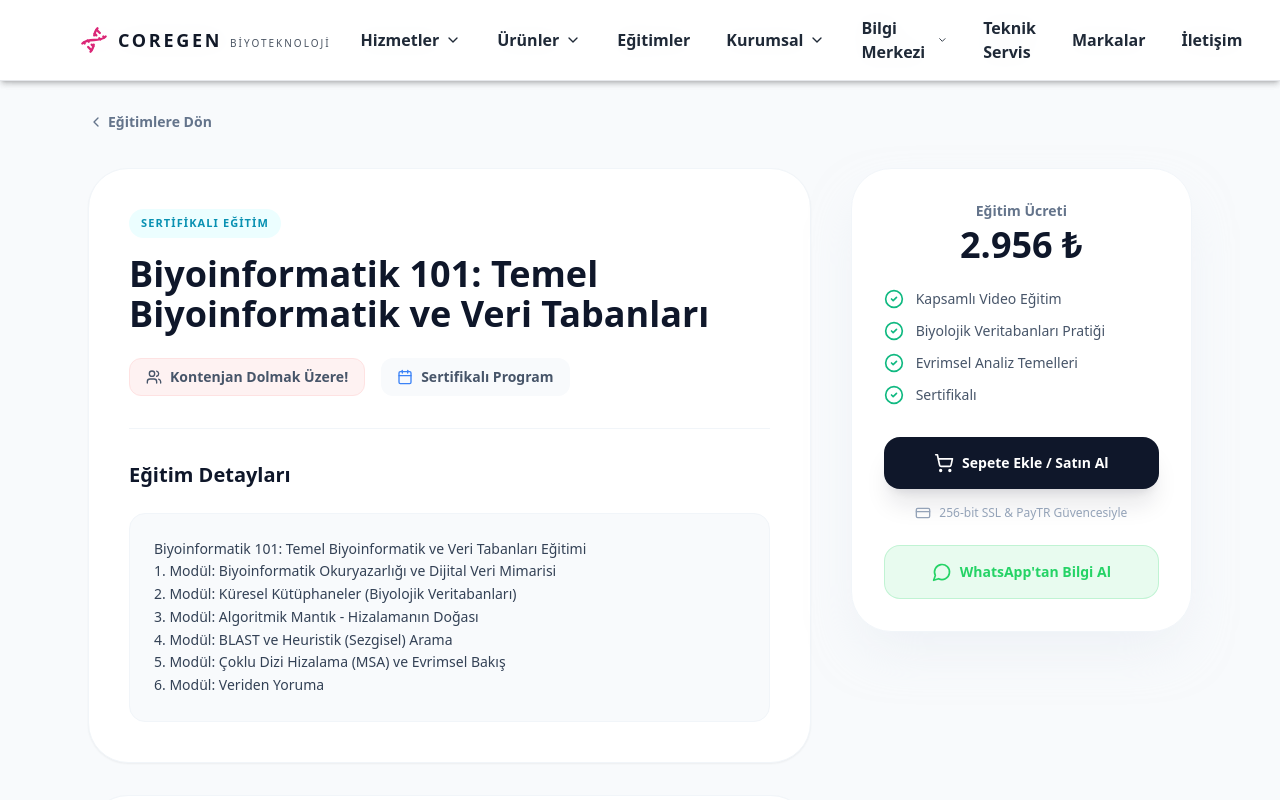
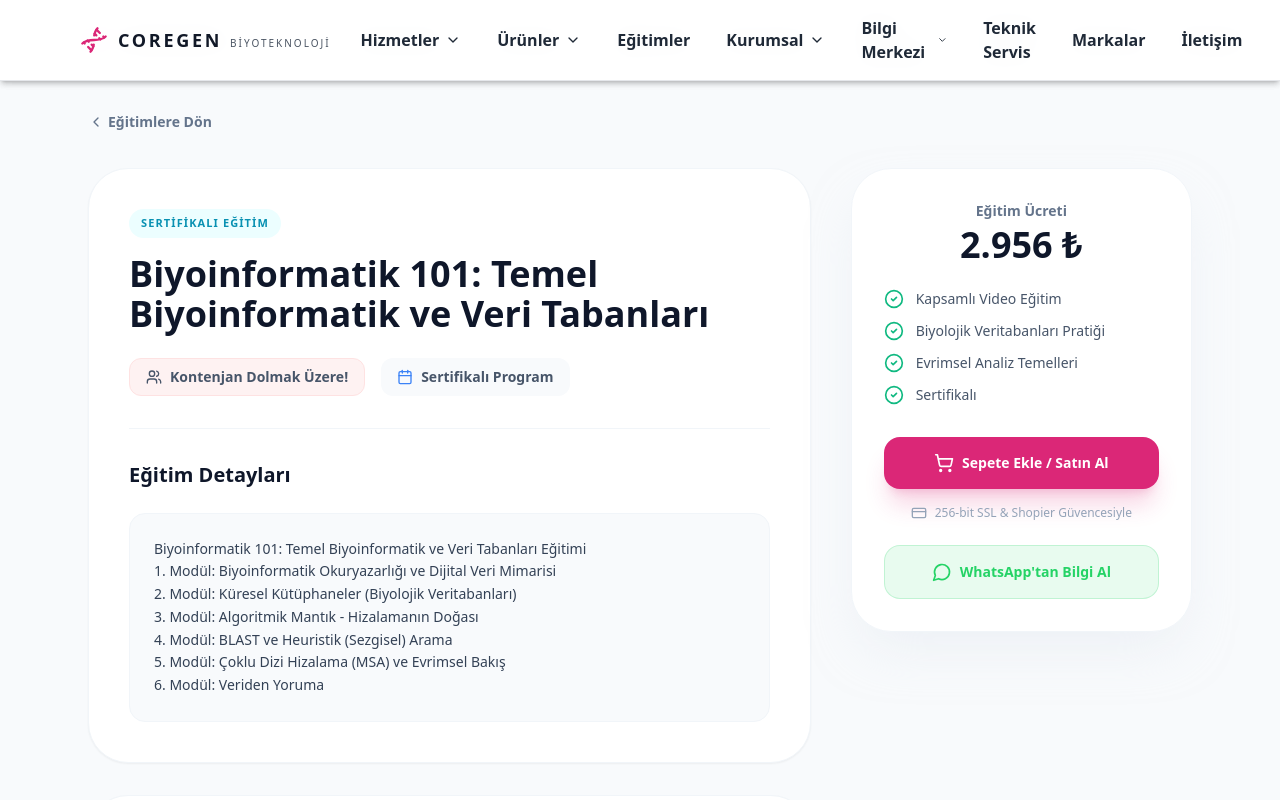
Before and after one commit to gnlakmese/coregen-biyoteknoloji, a Next.js app: page /egitimler/biyoinformatik-101 in a window 1280 px wide. Shown: the top 800 px of the page. Built offline with nearby package versions, Linux system fonts and the light colour scheme.

Commit message:
Update shopier URLs and modify cart button

```diff
--- a/src/app/(marketing)/egitimler/[id]/page.tsx
+++ b/src/app/(marketing)/egitimler/[id]/page.tsx
@@ -50,6 +50,7 @@ Biyoloji, moleküler biyoloji ve genetik, biyoteknoloji, biyomühendislik, tıp,
     instructorName: "Gönül Akmeşe",
     price: "5.605 ₺",
     features: ["10 Saat (5-6 Eylül)", "Online (Canlı) Eğitim", "Başlangıç / Orta Seviye", "Katılım Sertifikası"],
+    shopierUrl: "https://www.shopier.com/CoreGenBiyoteknoloji/49254483",
   },
   "coregen-genetik-akademisi": {
     title: "CoreGen Genetik Akademisi: Sertifikalı Genetik Eğitim Serisi",
@@ -129,6 +130,7 @@ Bilimi Öğren • Kendini Geliştir • Yetkinliğini Belgele
     instructorName: "Gönül Akmeşe",
     price: "1.500 ₺",
     features: ["Online Canlı Eğitim", "Her modül 3 saat teorik + 2 saat uygulama", "2 Ay kayıt erişimi", "Genetik Akademisi Uzmanlık Sertifikası (10+ Eğitim)"],
+    shopierUrl: "https://www.shopier.com/CoreGenBiyoteknoloji/49388038",
   },
   "sitogenetik": {
     title: "Sitogenetik ve Sanal Uygulamalı Karyotipleme Eğitimi",
@@ -220,6 +222,7 @@ info@coregenbiyoteknoloji.com`,
     instructorName: "Gönül Akmeşe",
     price: "2.553 ₺",
     features: ["Video Eğitim (4-5 Saat)", "Sanal karyotipleme + vaka örnekleri", "2 ay erişim süresi", "Katılım sertifikası"],
+    shopierUrl: "https://www.shopier.com/CoreGenBiyoteknoloji/49958492",
   },
   "biyoinformatik-101": {
     title: "Biyoinformatik 101: Temel Biyoinformatik ve Veri Tabanları",
@@ -234,6 +237,7 @@ info@coregenbiyoteknoloji.com`,
     instructorName: "Gönül Akmeşe",
     price: "2.956 ₺",
     features: ["Kapsamlı Video Eğitim", "Biyolojik Veritabanları Pratiği", "Evrimsel Analiz Temelleri", "Sertifikalı"],
+    shopierUrl: "https://www.shopier.com/CoreGenBiyoteknoloji/46890607",
   },
   "uygulamali-primer-tasarimi": {
     title: "Uygulamalı Primer Tasarımı Eğitimi",
@@ -252,6 +256,7 @@ info@coregenbiyoteknoloji.com`,
     instructorName: "Gönül Akmeşe",
     price: "1.928 ₺",
     features: ["Digital Araç Kullanımı", "Uygulama Örneği", "Sertifika Projesi", "Ömür Boyu Erişim"],
+    shopierUrl: "https://www.shopier.com/CoreGenBiyoteknoloji/46890580",
   },
   "biyoinformatik-bootcamp": {
     title: "Sıfırdan Biyoinformatik Bootcamp",
@@ -320,6 +325,7 @@ Eğer siz de biyoinformatiğe sağlam bir başlangıç yapmak istiyorsanız, ara
     instructorName: "Gönül Akmeşe",
     price: "Ücretsiz / 990 ₺",
     features: ["2 Gün / Toplam 10 Saat", "Canlı Online Eğitim", "1 Yıl Kayıt Erişimi (Premium)", "Eğitim Materyalleri"],
+    shopierUrl: "https://www.shopier.com/CoreGenBiyoteknoloji/48968346",
   }
 };
 
@@ -328,10 +334,6 @@ export default function EgitimDetayPage() {
   const id = params.id as string;
 
   const egitim = egitimDetaylari[id as keyof typeof egitimDetaylari] || egitimDetaylari["metagenomik"];
-
-  const handleAddToCart = () => {
-    alert("Eğitim sepete eklendi! PayTR ödeme sayfasına yönlendiriliyor...");
-  };
 
   return (
     <div className="min-h-screen bg-slate-50 pt-28 pb-24 text-slate-800">
@@ -406,11 +408,16 @@ export default function EgitimDetayPage() {
               </div>
 
               <div className="space-y-4">
-                <button onClick={handleAddToCart} className="w-full bg-slate-900 hover:bg-slate-800 text-white py-4 rounded-2xl font-bold text-sm transition-all shadow-xl shadow-slate-900/10 flex items-center justify-center gap-2">
+                <a
+                  href={egitim.shopierUrl}
+                  target="_blank"
+                  rel="noopener noreferrer"
+                  className="w-full bg-pink-600 hover:bg-pink-700 text-white py-4 rounded-2xl font-bold text-sm transition-all shadow-xl shadow-pink-600/20 flex items-center justify-center gap-2"
+                >
                   <ShoppingCart className="w-5 h-5" /> Sepete Ekle / Satın Al
-                </button>
+                </a>
                 <div className="flex items-center justify-center gap-2 text-xs text-slate-400 pb-2">
-                  <CreditCard className="w-4 h-4" /> 256-bit SSL & PayTR Güvencesiyle
+                  <CreditCard className="w-4 h-4" /> 256-bit SSL & Shopier Güvencesiyle
                 </div>
                 <a href="https://wa.me/905522207270?text=Merhaba,%20eğitimleriniz%20hakkında%20bilgi%20almak%20istiyorum." target="_blank" rel="noopener noreferrer" className="w-full bg-[#25D366]/10 hover:bg-[#25D366]/20 text-[#25D366] border border-[#25D366]/20 py-4 rounded-2xl font-bold text-sm transition-all flex items-center justify-center gap-2">
                   <MessageCircle className="w-5 h-5" /> WhatsApp'tan Bilgi Al
```
